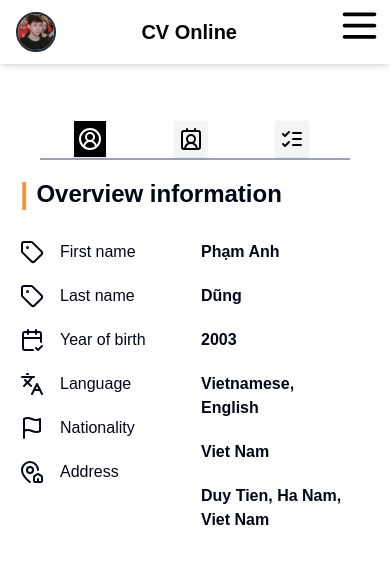
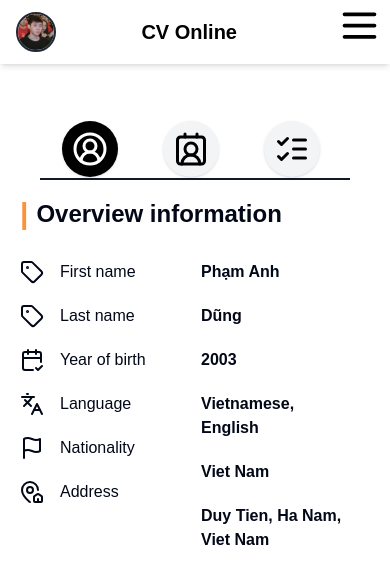
Before and after one commit to PhamAnhDungdev/cv_online_res_nextjs, a Next.js app: page /aboutme in a window 390 px wide. Shown: the top 584 px of the page. Built offline with nearby package versions, Linux system fonts and the light colour scheme.

Commit message:
#4 Update full aboutme

```diff
--- a/app/aboutme/page.jsx
+++ b/app/aboutme/page.jsx
@@ -53,41 +53,45 @@ const Aboutme = () => {
       {/* <div className="my-2 p-10 md:bg-gray-50 rounded-sm"></div> */}
 
       <div className="grid grid-cols-12 gap-4 p-10 max-sm:p-4 md:bg-gray-50 rounded-sm mt-10">
-        <div className="col-span-3 max-sm:col-span-12 flex md:flex-col max-sm:justify-around pr-2 md:border-r-2 max-sm:border-b-2 border-gray-400">
+        <div className="col-span-3 max-sm:col-span-12 flex md:flex-col max-sm:justify-around pr-2 md:border-r-2 max-sm:border-b-2 border-gray-900">
           <Button
-            className={`relative hover:text-white ${
+            className={`relative max-sm:w-14 max-sm:h-14 max-sm:rounded-full hover:text-white ${
               selectedButton === "overview"
                 ? "bg-black text-white"
                 : "bg-gray-100 text-black"
             } pointer-events-auto rounded-none my-[1px] group`}
             onClick={() => handleButtonClick("overview")}
           >
-            <CircleUserRound className="absolute md:left-5" />
+            <CircleUserRound className="absolute md:left-5 max-sm:w-9 max-sm:h-9" />
             <p className="absolute left-16 font-semibold max-sm:hidden">
               Overview information
             </p>
           </Button>
           <Button
-            className={`relative hover:text-white ${
+            className={`relative max-sm:w-14 max-sm:h-14 max-sm:rounded-full hover:text-white ${
               selectedButton === "contact"
                 ? "bg-black text-white"
                 : "bg-gray-100 text-black"
             } pointer-events-auto border-none my-[1px] rounded-none group`}
             onClick={() => handleButtonClick("contact")}
           >
-            <ContactRound className="absolute md:left-5" />
-            <p className="absolute left-16 font-semibold max-sm:hidden">Contact</p>
+            <ContactRound className="absolute md:left-5  max-sm:w-9 max-sm:h-9" />
+            <p className="absolute left-16 font-semibold max-sm:hidden">
+              Contact
+            </p>
           </Button>
           <Button
-            className={`relative hover:text-white ${
+            className={`relative max-sm:w-14 max-sm:h-14 max-sm:rounded-full hover:text-white ${
               selectedButton === "skills"
                 ? "bg-black text-white"
                 : "bg-gray-100 text-black"
             } pointer-events-auto border-none my-[1px] rounded-none group`}
             onClick={() => handleButtonClick("skills")}
           >
-            <ListChecks className="absolute md:left-5" />
-            <p className="absolute left-16 font-semibold max-sm:hidden">Skills</p>
+            <ListChecks className="absolute md:left-5  max-sm:w-9 max-sm:h-9" />
+            <p className="absolute left-16 font-semibold max-sm:hidden">
+              Skills
+            </p>
           </Button>
         </div>
         <div className="col-span-9 max-sm:col-span-12 flex flex-col max-sm:-ml-5">
--- a/components/Contact.jsx
+++ b/components/Contact.jsx
@@ -52,7 +52,7 @@ const Contact = ({ hidden }) => {
           </div>
 
           <div className="flex items-center text-base font-bold">
-            <Link href="https://github.com/trandung9900" passHref>
+            <Link href="#" passHref>
               <p className="ml-4">098 1153 101</p>
             </Link>
           </div>
@@ -69,7 +69,7 @@ const Contact = ({ hidden }) => {
           </div>
 
           <div className="flex items-center text-base font-bold">
-            <Link href="https://github.com/PhamAnhDung.Dev19" passHref>
+            <Link href="https://facebook.com/PhamAnhDung.Dev19" passHref>
               <p className="ml-4">Anh Dung Pham</p>
             </Link>
           </div>
```
